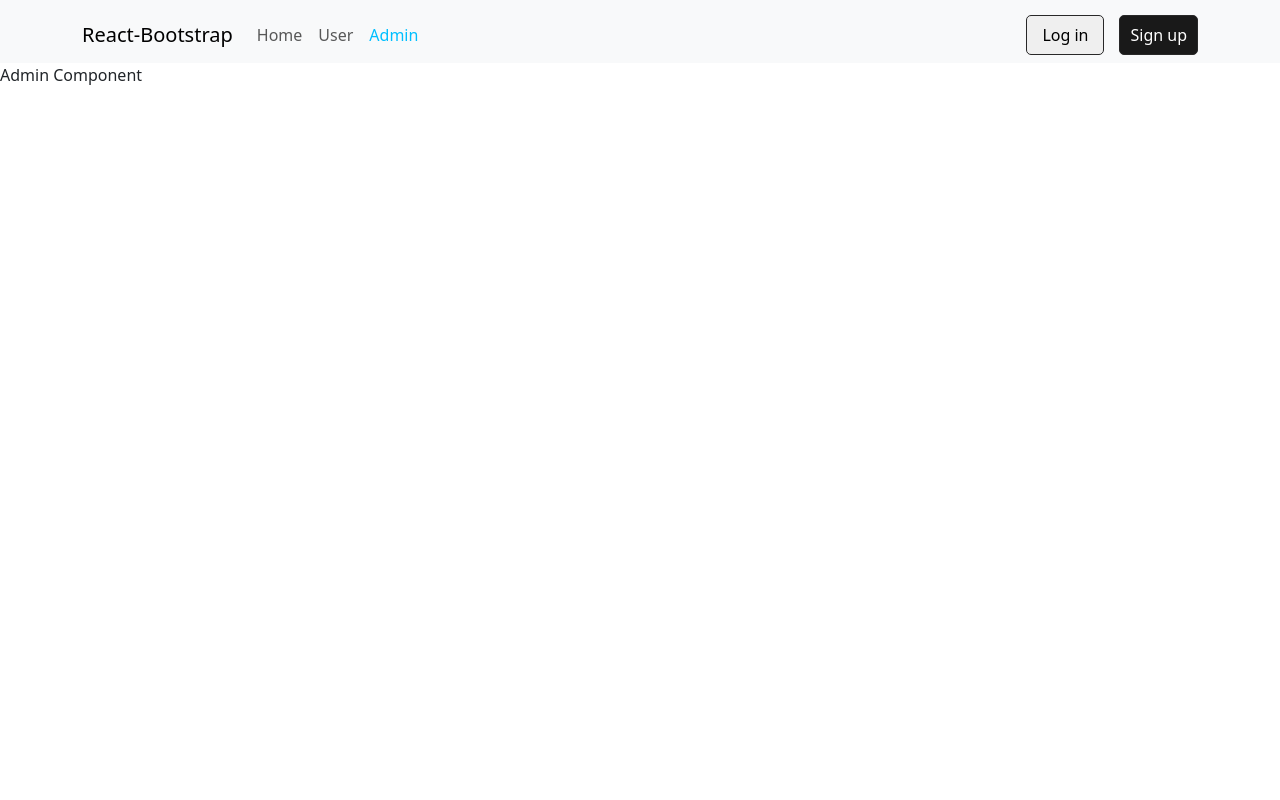
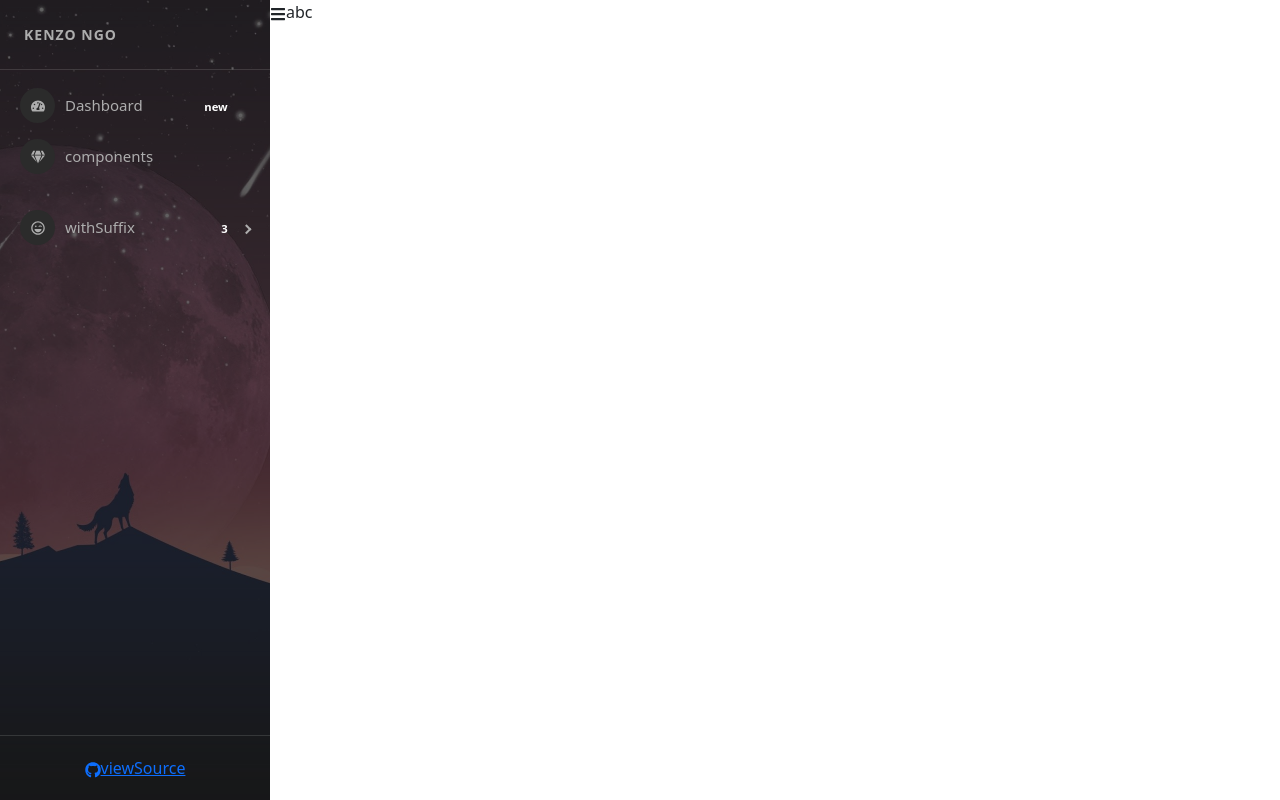
Before and after one commit to kenzongo/learning-reactjs, a React (Create React App) app: page /admins in a window 1280 px wide. Built offline with nearby package versions, Linux system fonts and the light colour scheme.

Commit message:
video 54

```diff
--- a/package.json
+++ b/package.json
@@ -10,6 +10,8 @@
     "react": "18.2.0",
     "react-bootstrap": "2.4.0",
     "react-dom": "18.2.0",
+    "react-icons": "4.4.0",
+    "react-pro-sidebar": "0.7.1",
     "react-redux": "8.0.1",
     "react-router-dom": "6.3.0",
     "react-scripts": "5.0.1",
--- a/src/components/Admin/Admin.js
+++ b/src/components/Admin/Admin.js
@@ -1,7 +1,19 @@
+import SideBar from "./SideBar";
+import 'react-pro-sidebar/dist/css/styles.css';
+import { FaBars } from "react-icons/fa";
+import './Admin.scss'
+import { useState } from "react";
 const Admin = (props) => {
+    const [collapsed, setCollapsed] = useState(false);
     return (
-        <div>
-            Admin Component
+        <div className="admin-container">
+            <div className="admin-sidebar">
+                <SideBar collapsed={collapsed} />
+            </div>
+            <div className="admin-content">
+                <FaBars onClick={() => setCollapsed(!collapsed)} />
+                abc
+            </div>
         </div>
     )
 }
--- /dev/null
+++ b/src/components/Admin/Admin.scss
@@ -0,0 +1,8 @@
+.admin-container {
+    display: flex;
+    .admin-sidebar {
+        .pro-sidebar {
+            height: 100vh;
+        }
+    }
+}
--- /dev/null
+++ b/src/components/Admin/SideBar.js
@@ -0,0 +1,88 @@
+import {
+    ProSidebar,
+    Menu,
+    MenuItem,
+    SubMenu,
+    SidebarHeader,
+    SidebarFooter,
+    SidebarContent,
+} from 'react-pro-sidebar';
+import { FaTachometerAlt, FaGem, FaGithub, FaRegLaughWink } from 'react-icons/fa';
+import sidebarBg from '../../assets/bg2.jpg';
+
+const SideBar = ({ collapsed, toggled, handleToggleSidebar }) => {
+    return (
+        <>
+            <ProSidebar
+                image={sidebarBg}
+                collapsed={collapsed}
+                toggled={toggled}
+                breakPoint="md"
+                onToggle={handleToggleSidebar}
+            >
+                <SidebarHeader>
+                    <div
+                        style={{
+                            padding: '24px',
+                            textTransform: 'uppercase',
+                            fontWeight: 'bold',
+                            fontSize: 14,
+                            letterSpacing: '1px',
+                            overflow: 'hidden',
+                            textOverflow: 'ellipsis',
+                            whiteSpace: 'nowrap',
+                        }}
+                    >
+                        Kenzo Ngo
+                    </div>
+                </SidebarHeader>
+
+                <SidebarContent>
+                    <Menu iconShape="circle">
+                        <MenuItem
+                            icon={<FaTachometerAlt />}
+                            suffix={<span className="badge red">new</span>}
+                        >
+                            Dashboard
+                        </MenuItem>
+                        <MenuItem icon={<FaGem />}> components </MenuItem>
+                    </Menu>
+                    <Menu iconShape="circle">
+                        <SubMenu
+                            suffix={<span className="badge yellow">3</span>}
+                            title={'withSuffix'}
+                            icon={<FaRegLaughWink />}
+                        >
+                            <MenuItem> 1</MenuItem>
+                            <MenuItem> 2</MenuItem>
+                            <MenuItem> 3</MenuItem>
+                        </SubMenu>
+                    </Menu>
+                </SidebarContent>
+
+                <SidebarFooter style={{ textAlign: 'center' }}>
+                    <div
+                        className="sidebar-btn-wrapper"
+                        style={{
+                            padding: '20px 24px',
+                        }}
+                    >
+                        <a
+                            href="https://github.com/kenzongo?tab=repositories"
+                            target="_blank"
+                            className="sidebar-btn"
+                            rel="noopener noreferrer"
+                        >
+                            <FaGithub />
+                            <span style={{ whiteSpace: 'nowrap', textOverflow: 'ellipsis', overflow: 'hidden' }}>
+                                {'viewSource'}
+                            </span>
+                        </a>
+                    </div>
+                </SidebarFooter>
+            </ProSidebar>
+        </>
+    );
+};
+
+export default SideBar;
--- a/src/index.js
+++ b/src/index.js
@@ -18,9 +18,9 @@
       <Routes>
         <Route path='/' element={<App />}>
           <Route index element={<HomePage />} />
-          <Route path='/admins' element={<Admin />} />
           <Route path='/users' element={<User />} />
         </Route>
+        <Route path='/admins' element={<Admin />} />
       </Routes>
     </BrowserRouter>
     {/* </React.StrictMode> */}
```
Also changed, not shown: src/assets/bg2.jpg (added), 1 other file (tests, documents, lock files or other folders).
